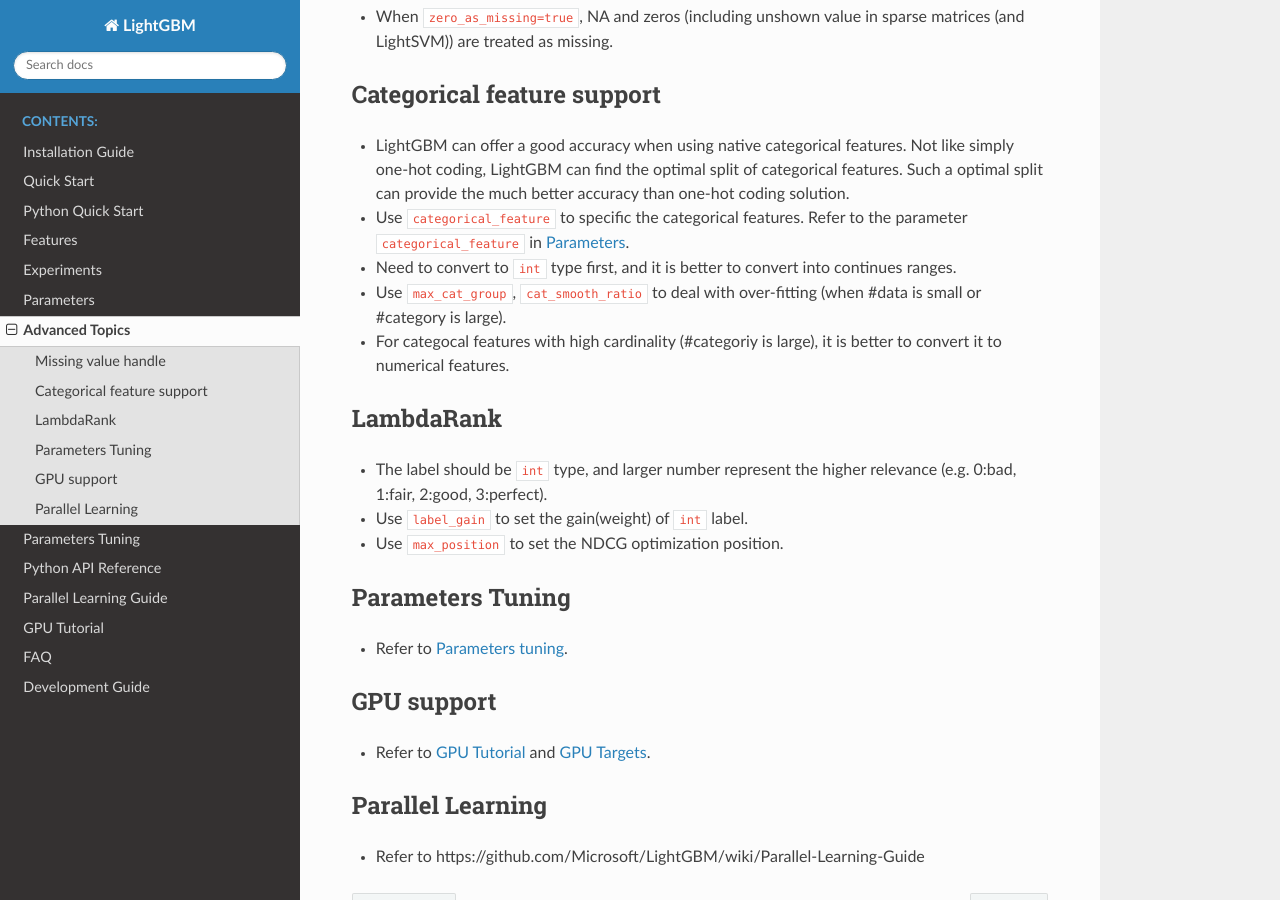
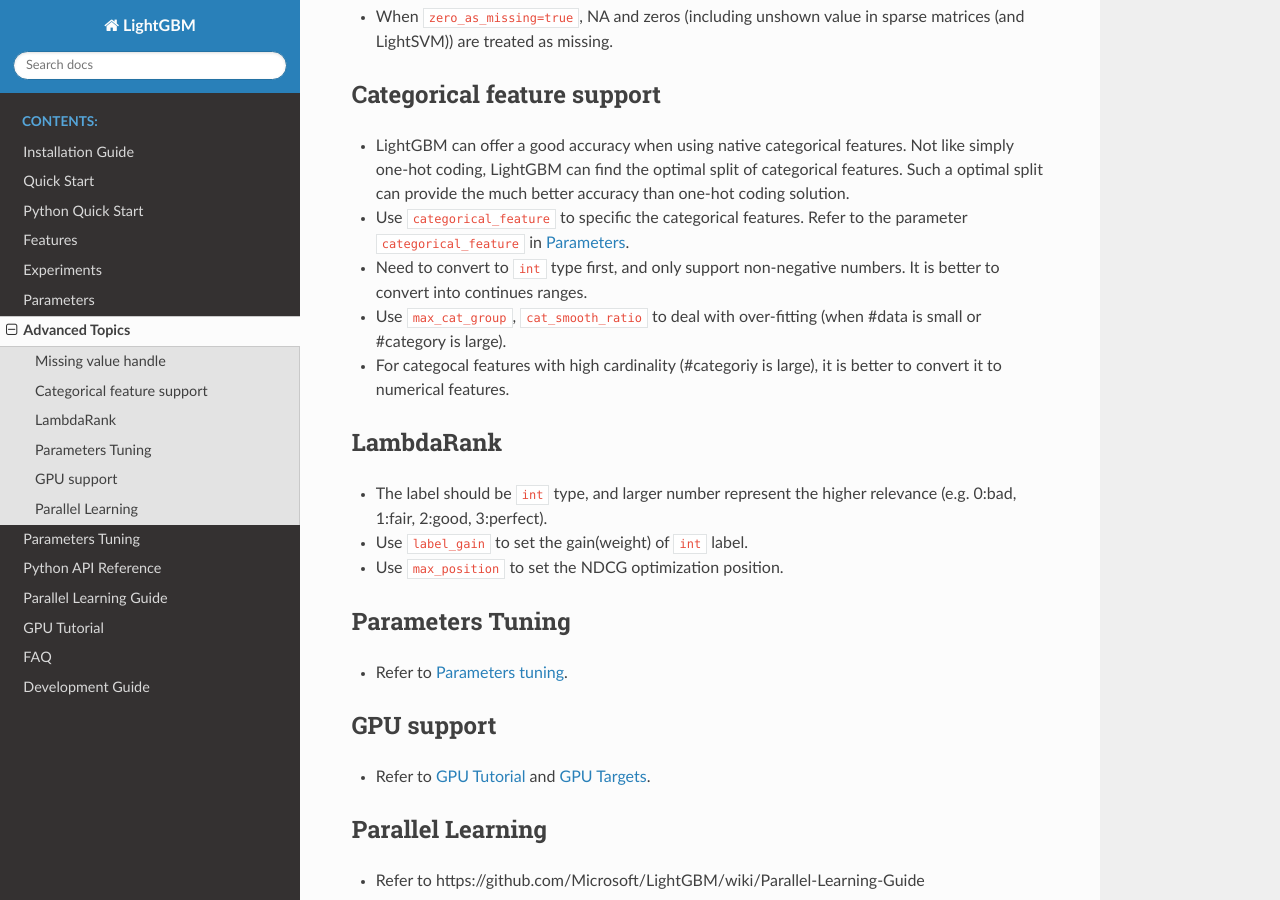
Before and after one commit to microsoft/LightGBM, a Sphinx documentation site: the page built from docs/Advanced-Topic.md, in a window 1280 px wide and 900 px high, scrolled down 358 px. Built offline with Sphinx 7.4.7 and the Read the Docs theme 2.0.0, drawn with Linux system fonts in a browser that asks for light colours.

Commit message:
Cannot use negative number for categorical feature.

```diff
--- a/docs/Advanced-Topic.md
+++ b/docs/Advanced-Topic.md
@@ -11,7 +11,7 @@
 
 * LightGBM can offer a good accuracy when using native categorical features. Not like simply one-hot coding, LightGBM can find the optimal split of categorical features. Such a optimal split can provide the much better accuracy than one-hot coding solution.
 * Use `categorical_feature` to specific the categorical features. Refer to the parameter `categorical_feature` in [Parameters](./Parameters.md).
-* Need to convert to `int` type first, and it is better to convert into continues ranges.
+* Need to convert to `int` type first, and only support non-negative numbers. It is better to convert into continues ranges.
 * Use `max_cat_group`, `cat_smooth_ratio` to deal with over-fitting (when #data is small or #category is large).
 * For categocal features with high cardinality (#categoriy is large), it is better to convert it to numerical features.
 
```
Also changed, not shown: docs/Parameters.md (+1 -1 lines), 1 other file.
